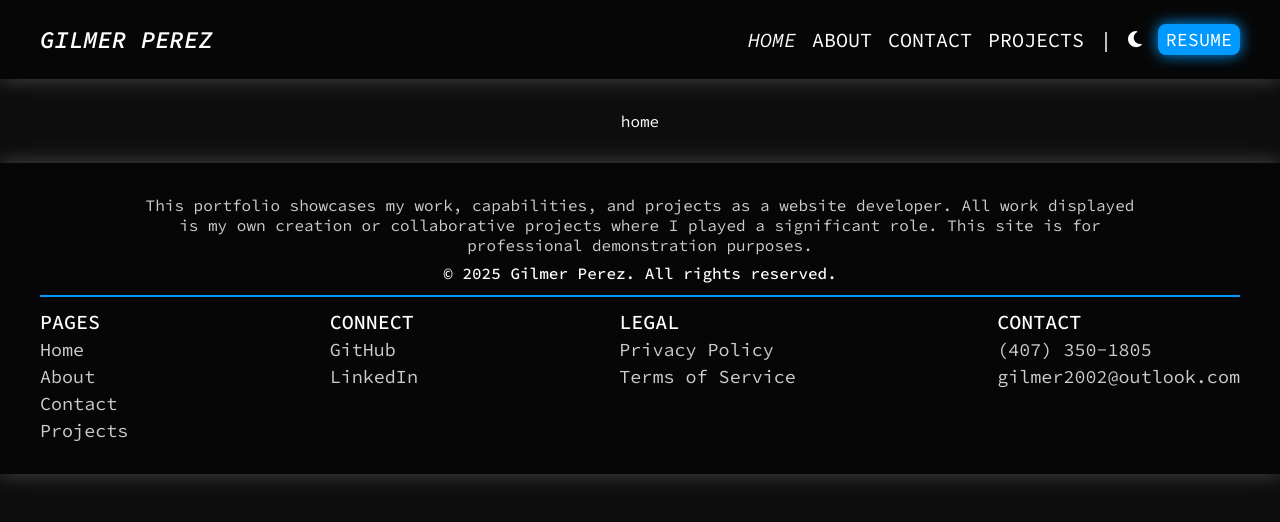
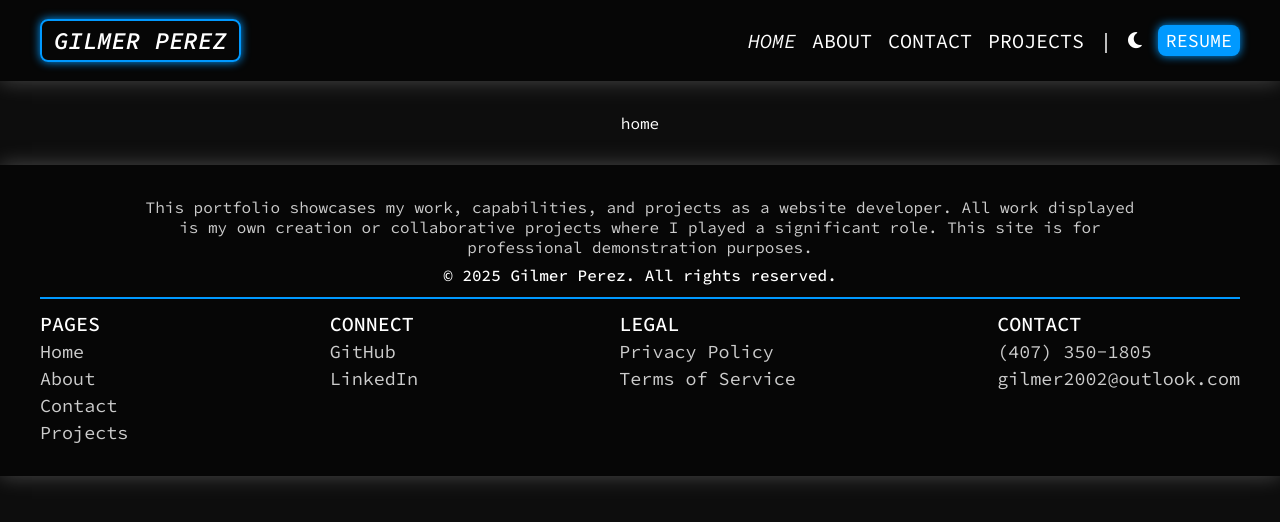
Before and after one commit to gilmerperez/gilmer-perez, a React (Vite) app: page / in a window 1280 px wide. Shown: the top 522 px of the page. Built offline with nearby package versions, Linux system fonts and the light colour scheme.

Commit message:
Made header more styled

```diff
--- a/src/components/Header/Header.jsx
+++ b/src/components/Header/Header.jsx
@@ -203,6 +203,7 @@ function Header() {
                 >
                   PROJECTS
                 </NavLink>
+                <hr className={styles.sidebarSeparator} />
                 <button
                   aria-label="Download my resume"
                   onClick={() => setMenuOpen(false)}
--- a/src/components/Header/Header.module.css
+++ b/src/components/Header/Header.module.css
@@ -38,11 +38,11 @@ header {
   font-weight: 600;
   font-size: 1.5rem;
   font-style: italic;
+  border-radius: 0.5rem;
+  padding: 0.25rem 0.75rem;
   transition: 0.3s ease-in;
-}
-
-.logo:hover {
-  letter-spacing: 0.15rem;
+  border: 2px solid var(--primary);
+  box-shadow: 0px 0px 10px hsl(204, 100%, 50%);
 }
 
 /* Site navigation */
@@ -64,7 +64,25 @@ header {
 }
 
 .navItems a {
+  padding: 0.25rem 0;
+  position: relative;
   transition: 0.3s ease-in;
+}
+
+/* Hover underline effect */
+.navItems a::before {
+  left: 0;
+  width: 0;
+  bottom: 0;
+  height: 2px;
+  content: "";
+  position: absolute;
+  background-color: var(--primary);
+  transition: width 0.3s ease-in-out;
+}
+
+.navItems a:hover:not(.activeLink)::before {
+  width: 100%;
 }
 
 /* On hover, prevent hover effect on active link */
@@ -105,7 +123,7 @@ header {
   padding: 0.25rem 0.5rem;
   color: hsl(0, 0%, 100%);
   background-color: var(--primary);
-  box-shadow: 0px 0px 15px hsl(204, 100%, 50%);
+  box-shadow: 0px 0px 10px hsl(204, 100%, 50%);
 }
 
 .resumeButton:hover {
@@ -144,6 +162,7 @@ header {
 @media (max-width: 675px) {
   .logo {
     font-size: 1.15rem;
+    border: 1px solid var(--primary);
   }
 
   .navContainer {
@@ -174,13 +193,13 @@ header {
   }
 }
 
-@media (max-width: 575px) {
+@media (max-width: 585px) {
   .separator {
     display: none;
   }
 }
 
-@media (max-width: 550px) {
+@media (max-width: 575px) {
   .resumeButton:not(.sidebarResumeButton) {
     display: none;
   }
@@ -326,19 +345,26 @@ header {
   font-style: italic;
 }
 
+.sidebarSeparator {
+  height: 2px;
+  border: none;
+  background-color: var(--text-secondary);
+}
+
 /* Sidebar resume button */
 .sidebarResumeButton {
   gap: 0.5rem;
   display: flex;
   padding: 0.5rem;
   font-size: 1.25rem;
+  margin-top: 0.25rem;
   align-items: center;
   transition: 0.3s ease;
   border-radius: 0.5rem;
   justify-content: center;
   color: hsl(0, 0%, 100%);
   background-color: var(--primary);
-  box-shadow: 0px 0px 15px hsl(204, 100%, 50%);
+  box-shadow: 0px 0px 10px hsl(204, 100%, 50%);
 }
 
 .sidebarResumeButton:hover {
```
